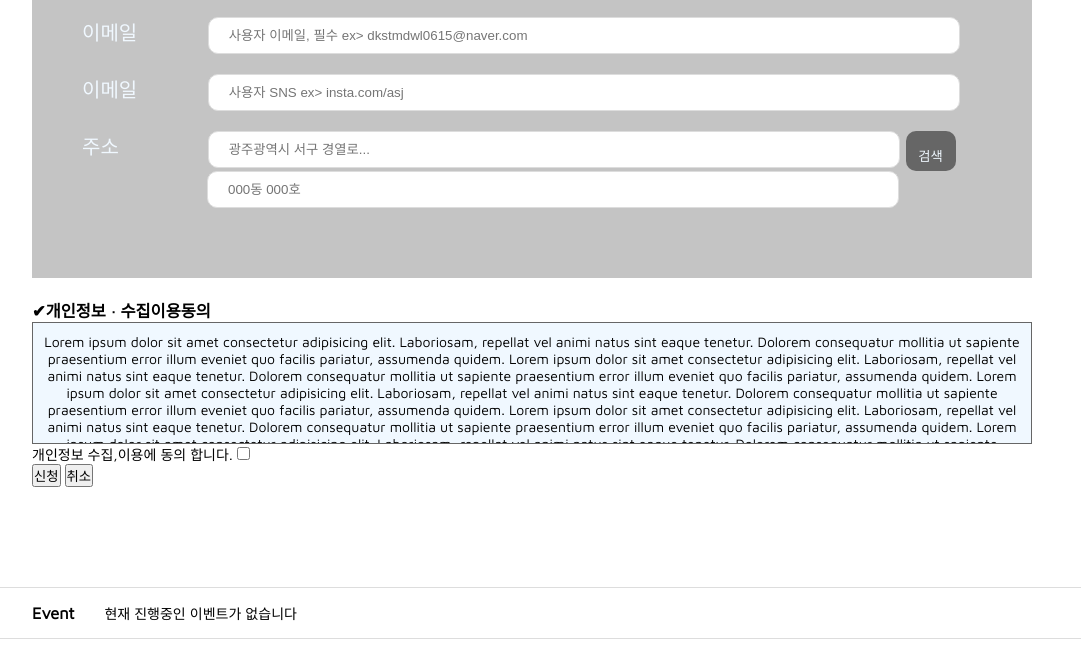
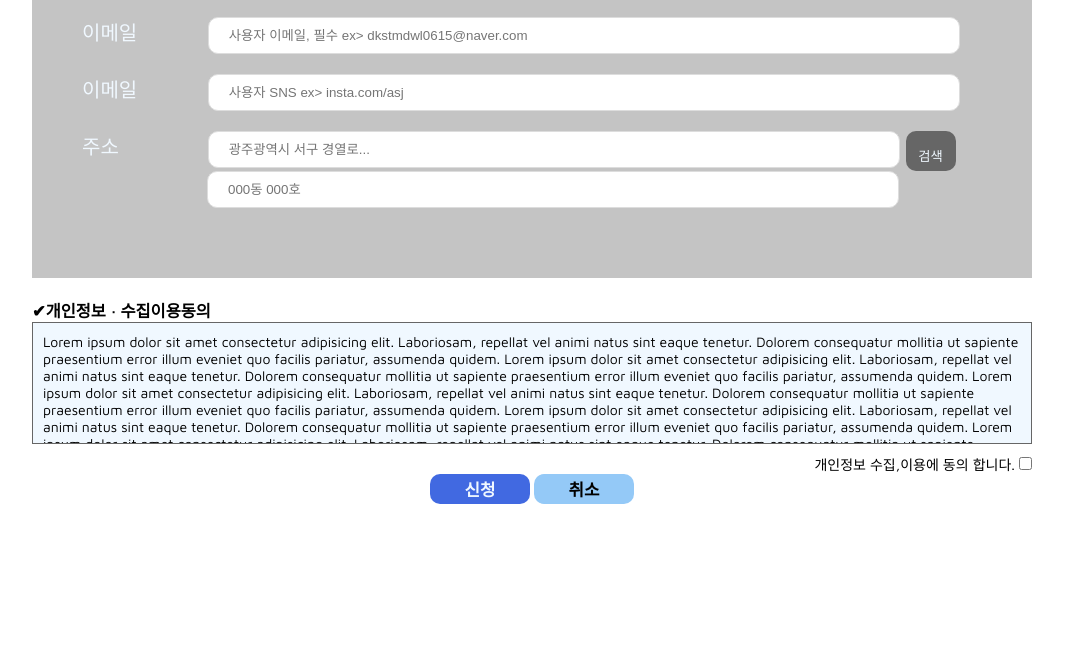
Before and after one commit to s-ja/damoe_web, a plain HTML site: page sample.html in a window 1280 px wide. Shown: the part 973-1634 px from the top of the page, without its empty margins (108-1189 px from the left). Drawn offline with Linux system fonts and the light colour scheme.

Commit message:
sample.html 90%+수정

```diff
--- a/css/style.css
+++ b/css/style.css
@@ -128,7 +128,7 @@ body{
 }
 .theraphy_items li{
     box-sizing: border-box;
-    width: 319px;
+    width: 310px;
     height: 415px;
     float: left;
     border: 1px solid #ccc;
@@ -220,7 +220,7 @@ body{
     height: 500px;
     margin: 0 auto; */
 }
-.sub_page .article_wrap article:nth-child(1){
+.sub_page.article_wrap article:nth-child(1){
     width: 100%;
     overflow: hidden;
 }
@@ -273,9 +273,35 @@ body{
     border: 1px solid #666;
     padding: 10px;
     background: aliceblue;
-    text-align: center;
+    /* text-align: center; */
     overflow: scroll;
     height: 100px;
+}
+.agreement_text{
+    /* display: inline-block; */
+    text-align: right;
+    padding-top: 10px;
+}
+.buttons{
+    width: 300px;
+    height: 100px;
+    margin: 0 auto;
+    text-align: center;
+}
+.permit, .denie{
+    display: inline-block;
+    background: royalblue;
+    color: aliceblue;
+    border-style: none;
+    border-radius: 10px;
+    width: 100px;
+    height: 30px;
+    font-size: larger;
+    font-weight: bolder;
+}
+.denie{
+    background-color: rgb(148, 201, 247);
+    color: #000;
 }
 /* label{
     display: inline-block;
--- a/sample.html
+++ b/sample.html
@@ -93,12 +93,14 @@
                                 Lorem ipsum dolor sit amet consectetur adipisicing elit. Laboriosam, repellat vel animi natus sint eaque tenetur. Dolorem consequatur mollitia ut sapiente praesentium error illum eveniet quo facilis pariatur, assumenda quidem.
                                 Lorem ipsum dolor sit amet consectetur adipisicing elit. Laboriosam, repellat vel animi natus sint eaque tenetur. Dolorem consequatur mollitia ut sapiente praesentium error illum eveniet quo facilis pariatur, assumenda quidem.
                             </div>
-                            <label for="user_agreement">개인정보 수집,이용에 동의 합니다.</label>
-                            <input type="checkbox" id="user_agreement" name="user_agreement">
+                            <div class="agreement_text">
+                                <label for="user_agreement">개인정보 수집,이용에 동의 합니다.</label>
+                                <input type="checkbox" id="user_agreement" name="user_agreement">
+                            </div>
                         </div>
                         <div class="buttons">
-                            <input type="submit"value="신청">
-                            <input type="reset"value="취소">
+                            <input class="permit" type="submit"value="신청">
+                            <input class="denie" type="reset"value="취소">
                         </div>
                     </div>
                 </form>
```
